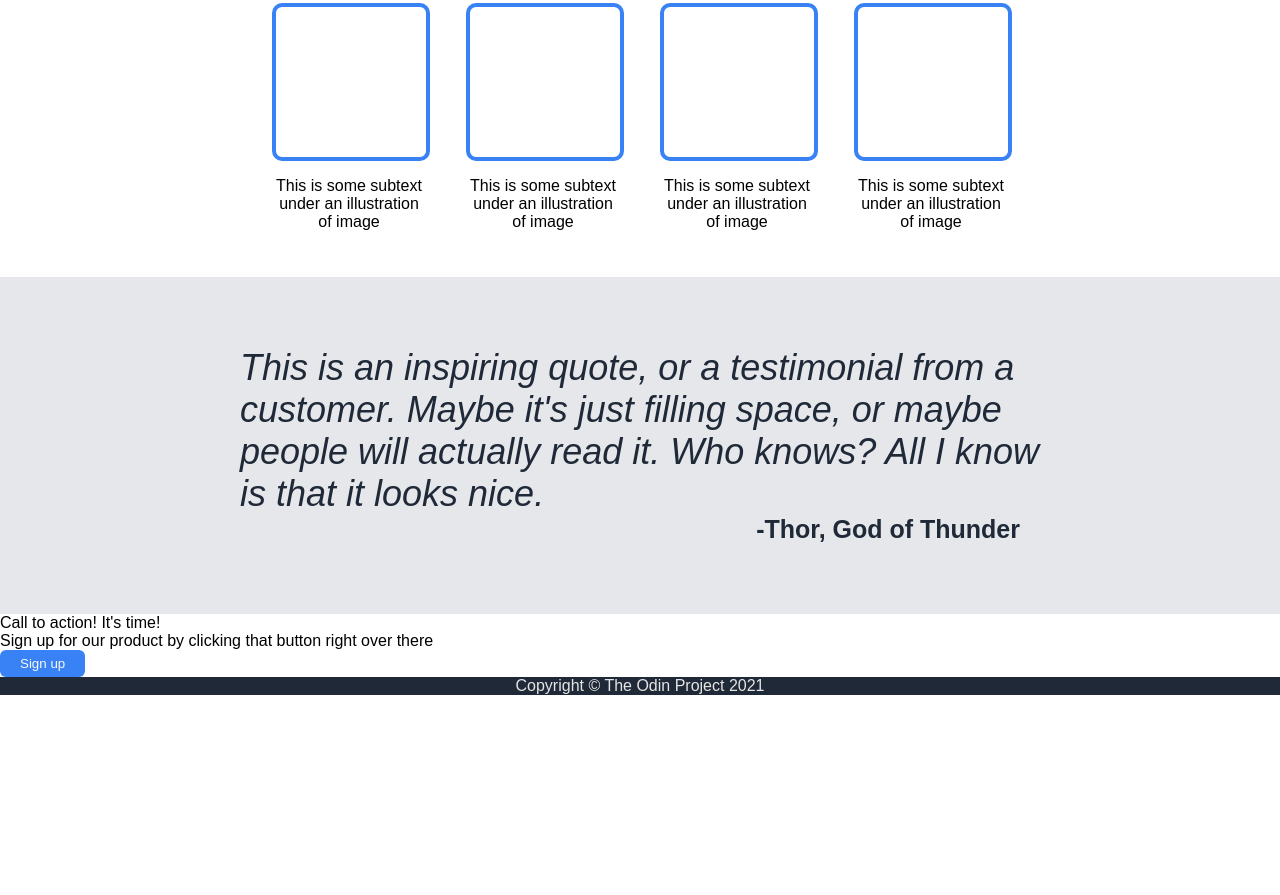
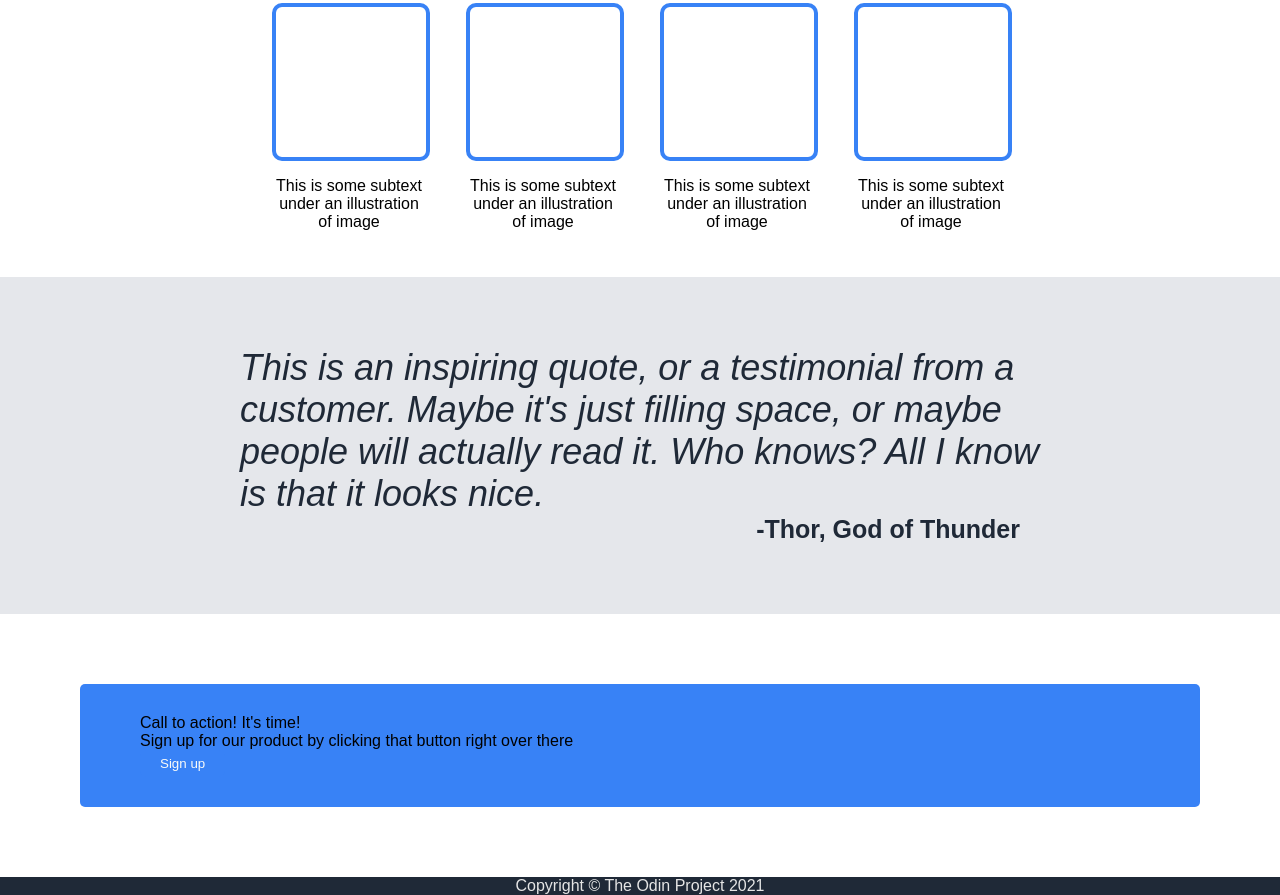
Before and after one commit to DogGotSwag/landingPage, a plain HTML site: page index.html in a window 1280 px wide. Shown: the part 408-1303 px from the top of the page. Before the commit the page ends 1103 px from the top, so only its background shows below. Drawn offline with Linux system fonts and the light colour scheme.

Commit message:
complete blue container
rounded corners/paddding/section three padding

```diff
--- a/index.html
+++ b/index.html
@@ -88,7 +88,7 @@
         </div>
 
         <div class = "four">
-            <div>
+            <div class = "blue-container">
                 <div>
                     <div>Call to action! It's time!</div>
                     <div>Sign up for our product by clicking that button right over there</div>
--- a/styles.css
+++ b/styles.css
@@ -175,3 +175,17 @@
 /* section three end */
 
 /* section four */
+.four{
+    display: flex;
+    align-items: center;
+    justify-content: center;
+    padding: 70px;
+}
+
+.blue-container{
+    background: #3882F6;
+    width: 1000px;
+    border-radius: 5px;
+    padding: 30px 60px;
+
+}
```
